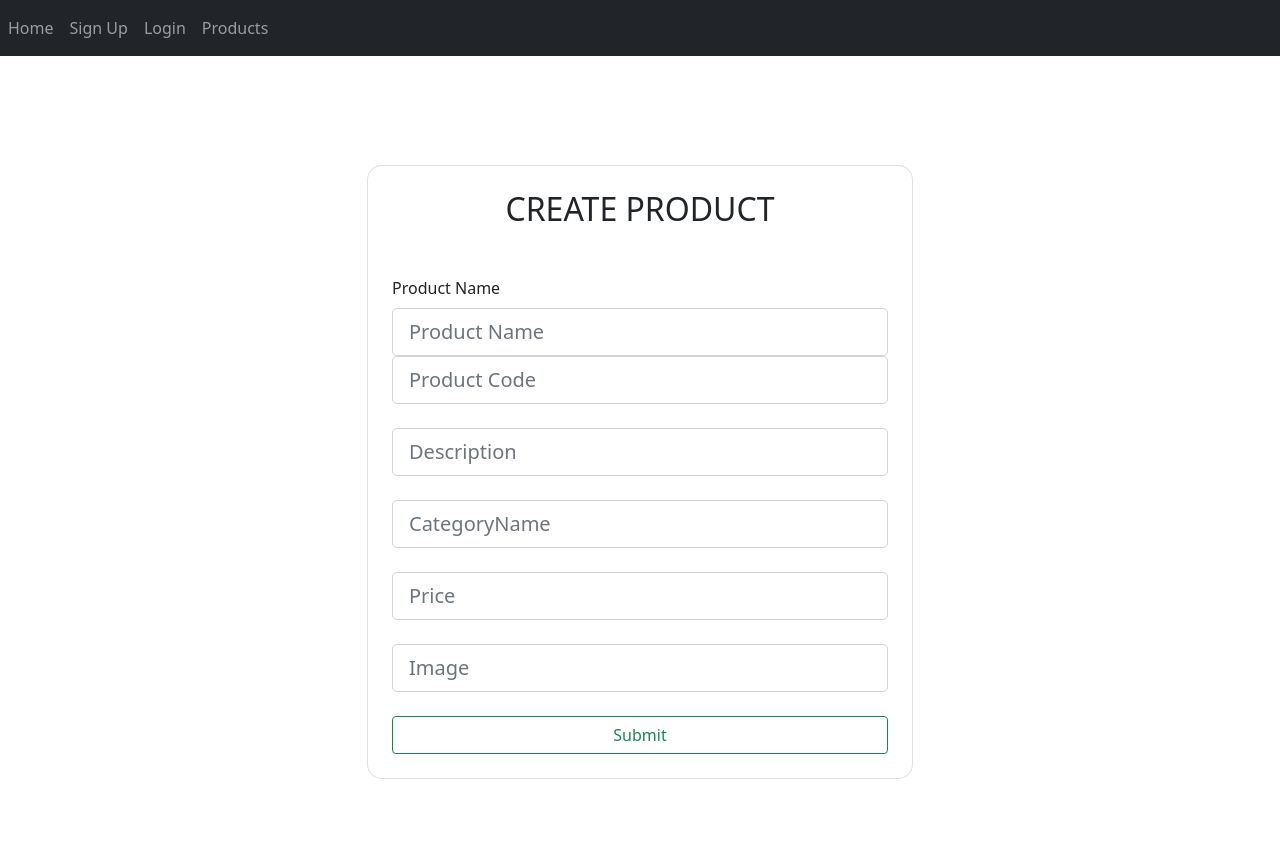
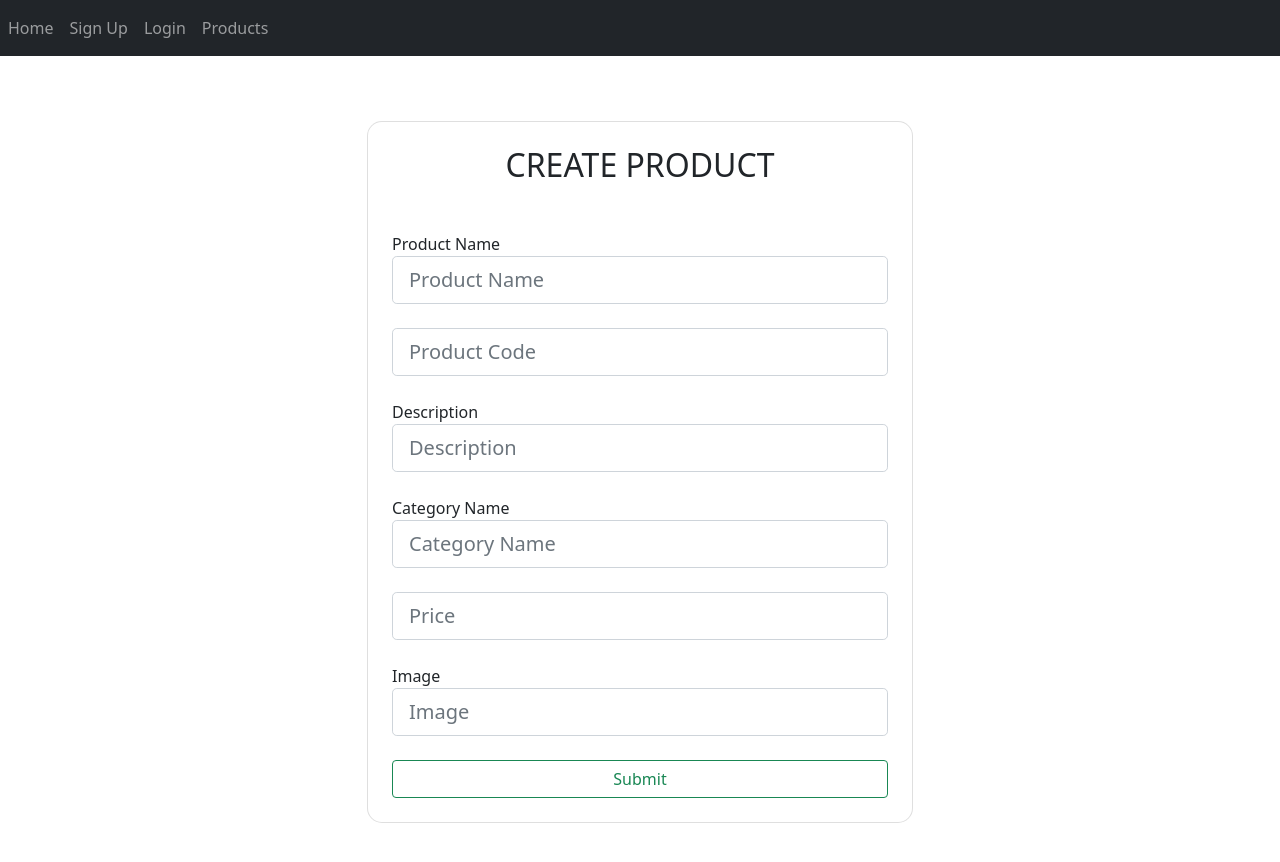
Before and after one commit to mkhuselityhobeka/fruit-company-front-end, an Angular app: page /products in a window 1280 px wide. Shown: the top 862 px of the page. Built offline with nearby package versions, Linux system fonts and the light colour scheme.

Commit message:
updated product html , added form labels

```diff
--- a/src/app/product-component/product-component.component.html
+++ b/src/app/product-component/product-component.component.html
@@ -6,24 +6,27 @@
             <div class="card" style="border-radius: 15px;">
               <div class="card-body p-4">
                 <h2 class="text-uppercase text-center mb-5">Create Product</h2>
-                <form class="form-group">
-                  <div >
-                    <label class="form-label required">Product Name</label>
+                <form>
+                  <div class="form-group required mb-4">
+                    <label class="control-label">Product Name</label>
                     <input type="text" id="form3Example1cg" class="form-control form-control-lg" placeholder="Product Name" required/>
                   </div>
                   <div class="form-outline mb-4">
                     <input type="text" id="form3Example1cg" class="form-control form-control-lg" placeholder="Product Code" required/>
                   </div>
-                  <div class="form-outline mb-4">
+                  <div class="form-group required mb-4">
+                    <label class="control-label">Description</label>
                     <input type="email" id="form3Example3cg" class="form-control form-control-lg" placeholder="Description" required/>
                   </div>
-                  <div class="form-outline mb-4">
-                    <input type="text" id="form3Example4cg" class="form-control form-control-lg" placeholder="CategoryName" required/>
+                  <div class="form-group required mb-4">
+                    <label class="control-label">Category Name</label>
+                    <input type="text" id="form3Example4cg" class="form-control form-control-lg" placeholder="Category Name" required/>
                   </div>
                   <div class="form-outline mb-4">
                     <input type="text" id="form3Example4cg" class="form-control form-control-lg" placeholder="Price" required/>
                   </div>
-                  <div class="form-outline mb-4">
+                  <div class="form-group required mb-4">
+                    <label class="control-label">Image</label>
                     <input type="text" id="form3Example4cg" class="form-control form-control-lg" placeholder="Image" required/>
                   </div>
                   <div class="d-flex justify-content-center">
```
